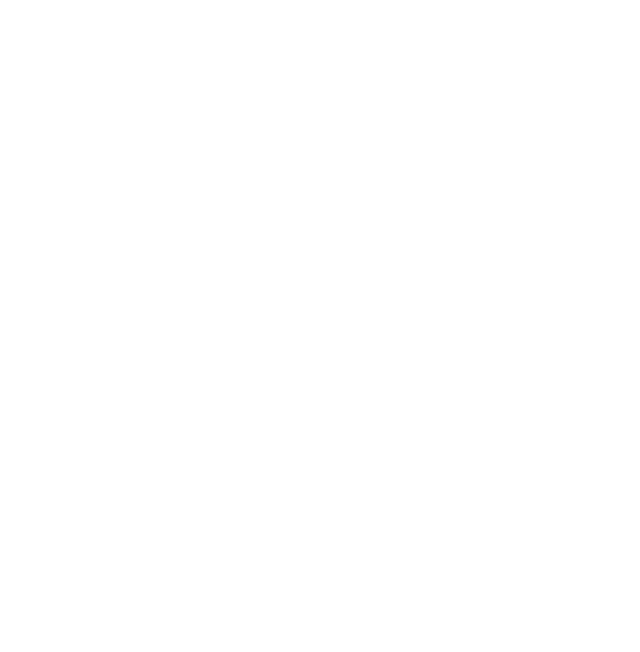
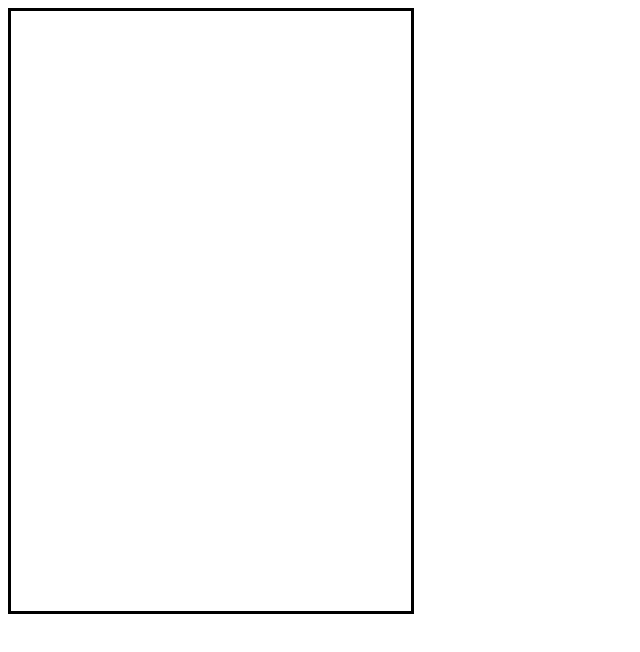
Before and after one commit to MadVyang/amoeba, a plain HTML site: page index.html in a window 1280 px wide. Shown: the whole page, without its empty margins (0-640 px from the left). Drawn offline with Linux system fonts and the light colour scheme.

Commit message:
canvas border

```diff
--- a/index.html
+++ b/index.html
@@ -5,7 +5,7 @@
         id="canvas"
         width="400px"
         height="600px"
-        style="display: table-cell"
+        style="border: solid; display: table-cell"
       >
       </canvas>
       <canvas
```
